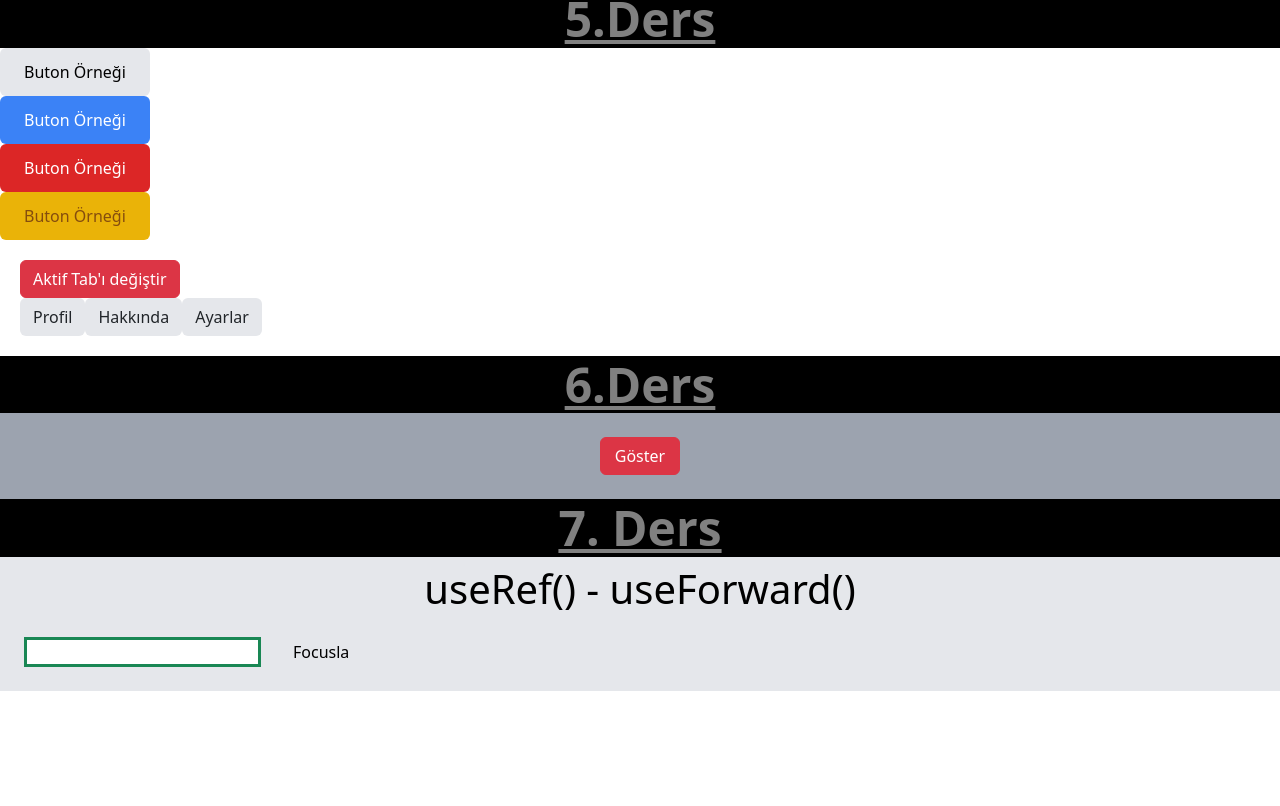
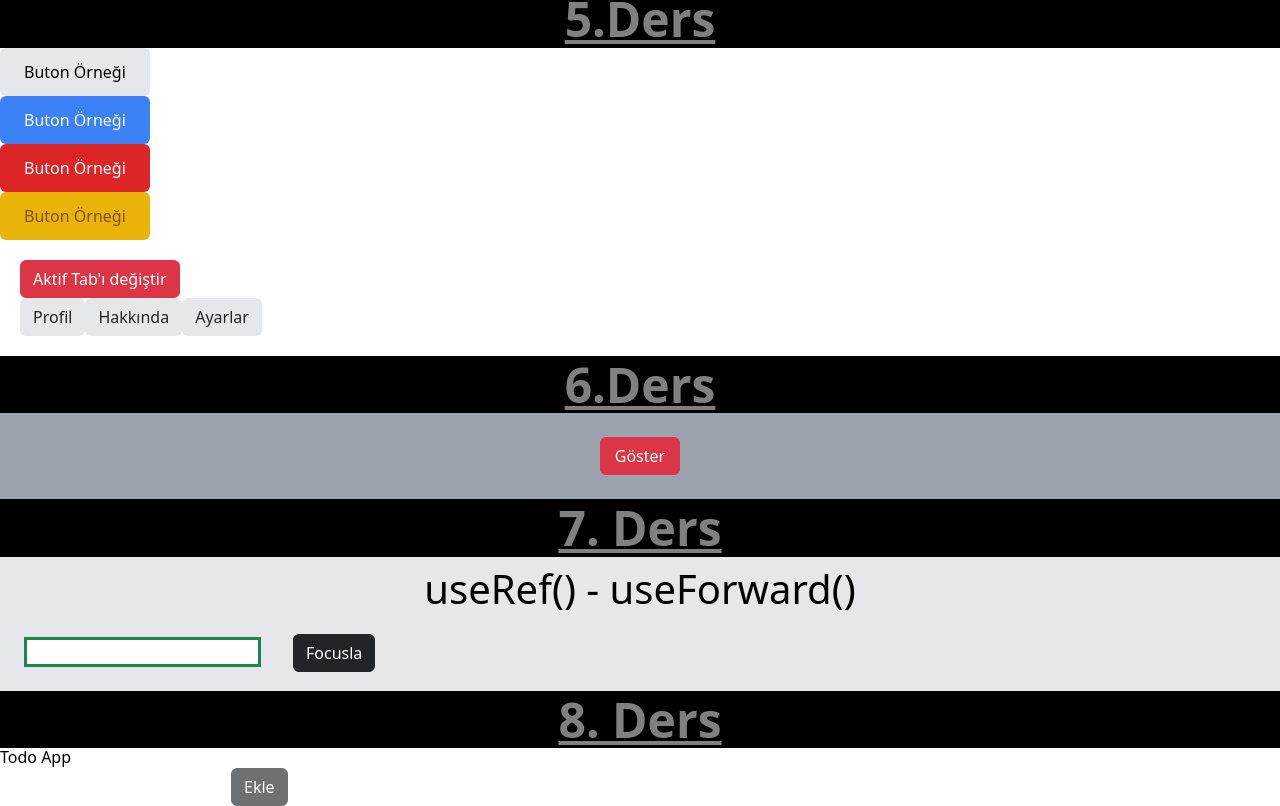
Before and after one commit to maydinn37/react-learn, a React (Create React App) app: page / in a window 1280 px wide. Shown: the part 522-1328 px from the top of the page. Before the commit the page ends 1213 px from the top, so only its background shows below. Built offline with nearby package versions, Linux system fonts and the light colour scheme.

Commit message:
seven lesson Updated

```diff
--- a/src/App.js
+++ b/src/App.js
@@ -6,7 +6,8 @@ import Bootstrap from "./bootstrap.js";
 import Btn from "./components/Btn.js";
 import "./components/tailwind.css";
 import Tab from "./components/Tab.js";
-import { useState, useRef } from "react";
+import { useState, useRef, useReducer } from "react";
+import todoReducer from "./reducers/todoReducer.js";
 import TestComponent from "./components/TestComponent.js";
 
 const Todos = ["todo1", "todo2", "todo3"];
@@ -16,7 +17,23 @@ function App() {
   const [show, setShow] = useState(false);
   const inputRef = useRef();
   const focusInput = () => inputRef.current.focus();
+  const [state, dispatch] = useReducer(todoReducer, {
+    todos: [],
+    todo: "",
+  });
 
+  const submitHandel = (e) => {
+    e.preventDefault();
+    dispatch({
+      type: "ADD_TODO",
+      todo: state.todo,
+    });
+  };
+  const onChange = (e) =>
+    dispatch({
+      type: "SET_TODO",
+      value: e.target.value,
+    });
   return (
     <div className={styles.App}>
       <Title>{process.env.NODE_ENV}</Title>
@@ -58,8 +75,8 @@ function App() {
         </label>
         <input type="text" id="search" tabIndex={1} />
         <ul>
-          {Todos.map((todo, key) => (
-            <li key="index">{todo}</li>
+          {Todos.map((todo, index) => (
+            <li key={index}>{todo}</li>
           ))}
         </ul>
       </main>
@@ -96,9 +113,24 @@ function App() {
           type="text"
           ref={inputRef}
         />
-        <button className="ml-2" onClick={focusInput}>
+        <button className="ml-2 btn btn-dark" onClick={focusInput}>
           Focusla
         </button>
+      </div>
+      <Title theme="dark">8. Ders</Title>
+      <div>
+        <h1>Todo App</h1>
+        <form onSubmit={submitHandel}>
+          <input type="text" value={state.todo} onChange={onChange} />
+          <button className="btn btn-dark" disabled={!state.todo} type="submit">
+            Ekle
+          </button>
+        </form>
+        <ul>
+          {state.todos.map((todo, index) => (
+            <li key={index}>{todo}</li>
+          ))}
+        </ul>
       </div>
     </div>
   );
--- /dev/null
+++ b/src/reducers/todoReducer.js
@@ -0,0 +1,17 @@
+function todoReducer(state, action) {
+  switch (action.type) {
+    case "SET_TODO":
+      return {
+        ...state,
+        todo: action.value,
+      };
+    case "ADD_TODO":
+      return {
+        ...state,
+        todo: "",
+        todos: [...state.todos, action.todo],
+      };
+  }
+}
+
+export default todoReducer;
```
